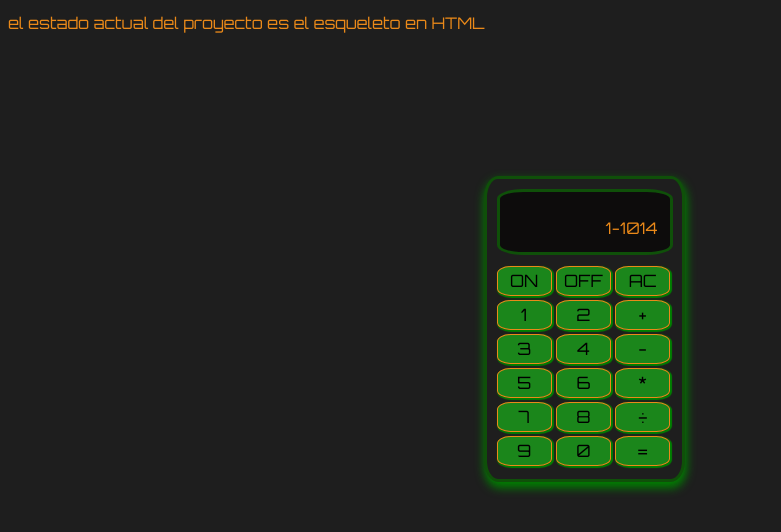
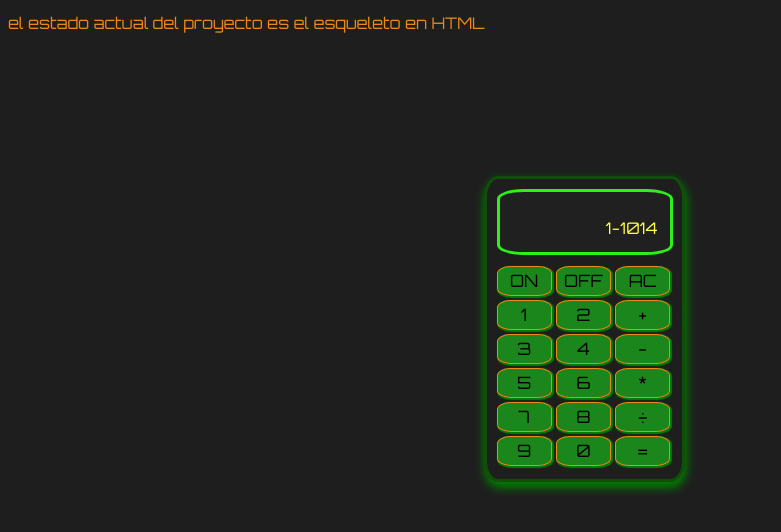
Before and after one commit to dianamrico/calculadora, a plain HTML site: page index.html in a window 1280 px wide. In both pictures the pointer is over the element "1-1014". Shown: the part 106-638 px from the top of the page, without its empty margins (0-781 px from the left). Drawn offline with Linux system fonts and the light colour scheme.

Commit message:
detalles css

```diff
--- a/styles.css
+++ b/styles.css
@@ -71,3 +71,8 @@ button:hover{
     background-color: #eba351;
     border: 1.5px solid  #11F011;
 }
+
+.pantalla:hover{
+    background-color: rgba(224, 224, 224, 0.007);
+    filter: brightness(3);
+}
```
